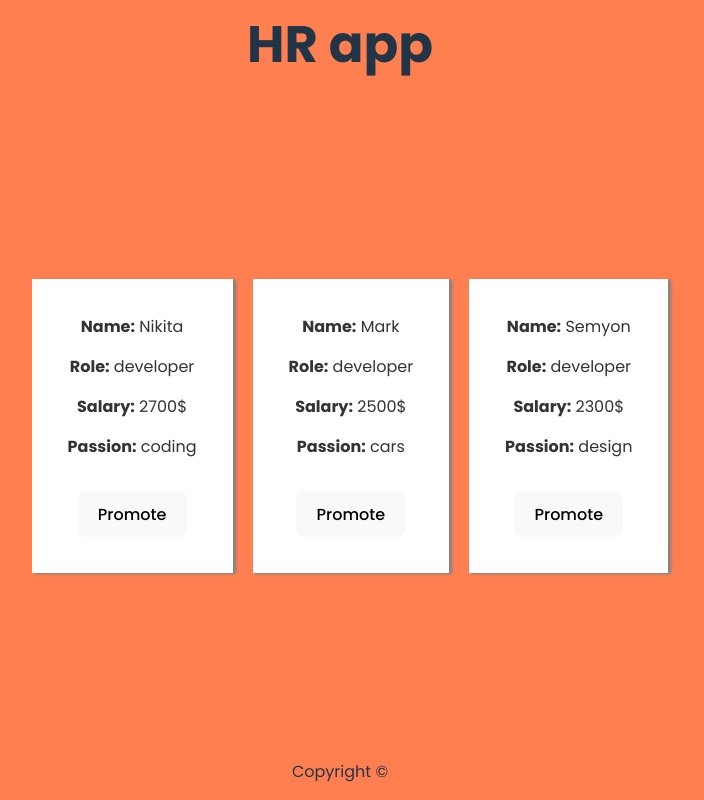
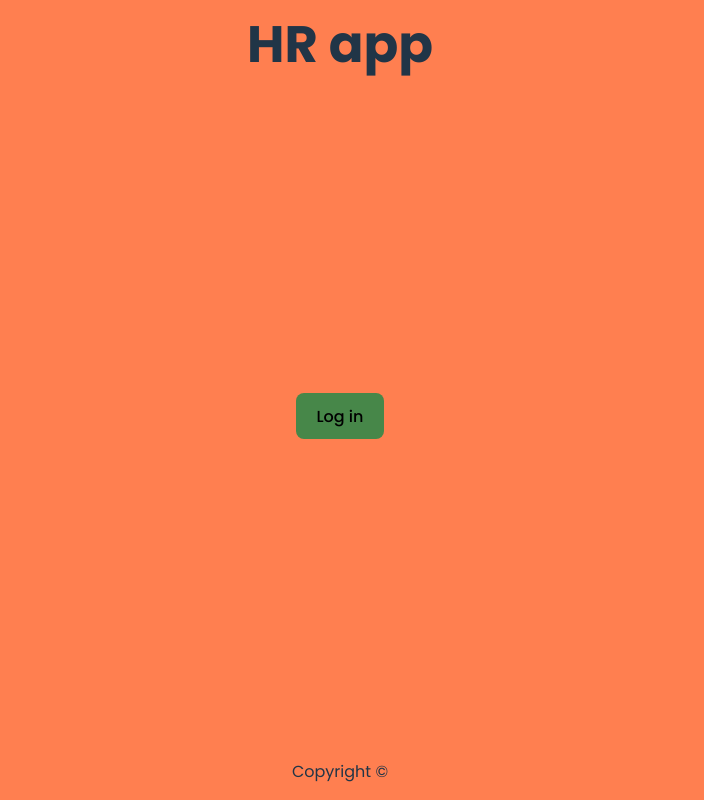
Before and after one commit to nikitushu2/hr_app, a React (Vite) app: page / in a window 1280 px wide. Shown: the whole page, without its empty margins (300-1004 px from the left). Built offline with nearby package versions, Linux system fonts and the light colour scheme.

Commit message:
do step 1 and 2

```diff
--- a/src/App.css
+++ b/src/App.css
@@ -14,3 +14,29 @@ body {
   justify-content: space-between;
   min-height: 100vh;
 }
+
+.logInButton {
+  display: flex;
+  justify-content: center;
+  align-items: center;
+}
+
+.logOutButton {
+  display: flex;
+  justify-content: center;
+  align-items: center;
+}
+
+#logIn,
+#logOut {
+  background-color: #478749;
+}
+
+#logOut {
+  margin-inline: auto;
+}
+
+#logIn:hover,
+#logOut:hover {
+  background-color: #7cb47e;
+}
--- a/src/App.jsx
+++ b/src/App.jsx
@@ -2,8 +2,10 @@ import './App.css'
 import EmployeeList from "./EmployeeList.jsx";
 import Header from "./Header.jsx";
 import Footer from "./Footer.jsx"
+import {useState} from "react";
 
 function App() {
+  const [loggedIn, setLoggedIn] = useState(false);
 
   return (
     <>
@@ -12,7 +14,12 @@ function App() {
         <Header />
       </header>
       <main>
-        <EmployeeList />
+        {loggedIn ? (
+          <>
+          <EmployeeList />
+          <div class="logOutButton"><button id="logOut" onClick={() => setLoggedIn(false)}>Log out</button></div>
+          </>
+          ) : <div class="logInButton"><button id="logIn" onClick={() => setLoggedIn(true)}>Log in</button></div>}
       </main>
       <footer>
         <Footer />
--- a/src/EmployeeCard.css
+++ b/src/EmployeeCard.css
@@ -5,6 +5,9 @@
     background-color: white;
     text-align: center;
     color: #333;
+    height: 350px;
+    width: 300px;
+
 }
 
 button {
--- a/src/EmployeeCard.jsx
+++ b/src/EmployeeCard.jsx
@@ -2,7 +2,7 @@ import "./EmployeeCard.css";
 import {useState} from "react";
 
 export default function EmployeeCard(props) {
-    const {name, role, salary, passion, ...rest} = props;
+    const {name, role, salary, startDate, passion, ...rest} = props;
     const [job, setJob] = useState(props.role);
     const [action, setAction] = useState("Promote");
 
@@ -21,6 +21,7 @@ export default function EmployeeCard(props) {
         <p><b>Name:</b> {name}</p>
         <p><b>Role:</b> {job}</p>
         <p><b>Salary:</b> {salary}</p>
+        <p><b>Start date:</b> {startDate}</p>
         <p><b>Passion:</b> {passion}</p>
         <button onClick={onPromote}>{action}</button>
     </div>
--- a/src/EmployeeList.css
+++ b/src/EmployeeList.css
@@ -3,4 +3,7 @@
     gap: 20px;
     margin-top: 20px;
     margin-left: 20px;
+    flex-wrap: wrap;
+    align-items: center;
+    justify-content: center;
 }
--- a/src/EmployeeList.jsx
+++ b/src/EmployeeList.jsx
@@ -1,13 +1,15 @@
 import "./EmployeeList.css"
 import EmployeeCard from "./EmployeeCard.jsx"
+import data from "./data/data.js";
 
 export default function EmployeeList() {
+
     return (
         <>
             <div className="container">
-                <EmployeeCard name="Nikita" role="developer" salary="2700$" passion="coding"/>
-                <EmployeeCard name="Mark" role="developer" salary="2500$" passion="cars"/>
-                <EmployeeCard name="Semyon" role="developer" salary="2300$" passion="design"/>
+                {data.map(obj => (
+                    <EmployeeCard key={obj.id} name={obj.name} role={obj.role} salary={obj.salary} startDate={obj.startDate} passion={obj.passion} />
+                ))}
             </div>
         </>
     )
--- /dev/null
+++ b/src/data/data.js
@@ -0,0 +1,14 @@
+const data = [
+    { id: 1, name: "Nikita", role: "Developer", salary: "2700$", startDate: "2016-09-08", passion: "Coding" },
+    { id: 2, name: "Elena", role: "Designer", salary: "3200$", startDate: "2018-05-10", passion: "Art" },
+    { id: 3, name: "Alex", role: "Product Manager", salary: "4000$", startDate: "2017-11-22", passion: "Organizing" },
+    { id: 4, name: "Sophia", role: "Developer", salary: "2900$", startDate: "2019-03-15", passion: "Gaming" },
+    { id: 5, name: "Michael", role: "QA Engineer", salary: "2500$", startDate: "2015-07-30", passion: "Testing" },
+    { id: 6, name: "Daniel", role: "Support", salary: "2300$", startDate: "2020-01-05", passion: "Helping" },
+    { id: 7, name: "Emma", role: "Developer", salary: "3100$", startDate: "2019-06-17", passion: "Coding" },
+    { id: 8, name: "Olivia", role: "Data Scientist", salary: "4500$", startDate: "2018-08-09", passion: "Data Analysis" },
+    { id: 9, name: "Liam", role: "UX Designer", salary: "3300$", startDate: "2017-04-13", passion: "User Experience" },
+    { id: 10, name: "Ava", role: "Product Owner", salary: "5000$", startDate: "2016-12-01", passion: "Leadership" }
+];
+
+export default data;
```
